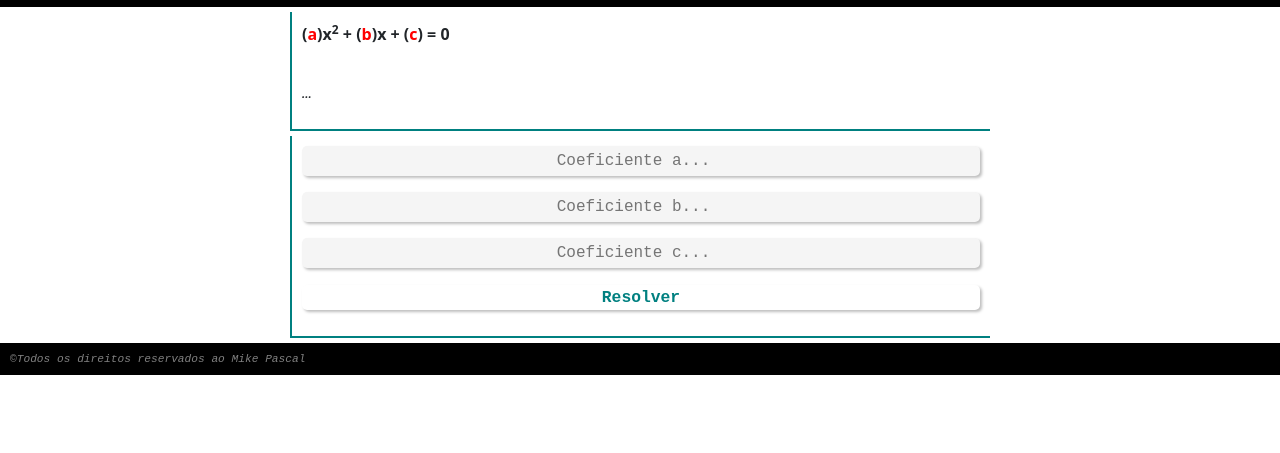
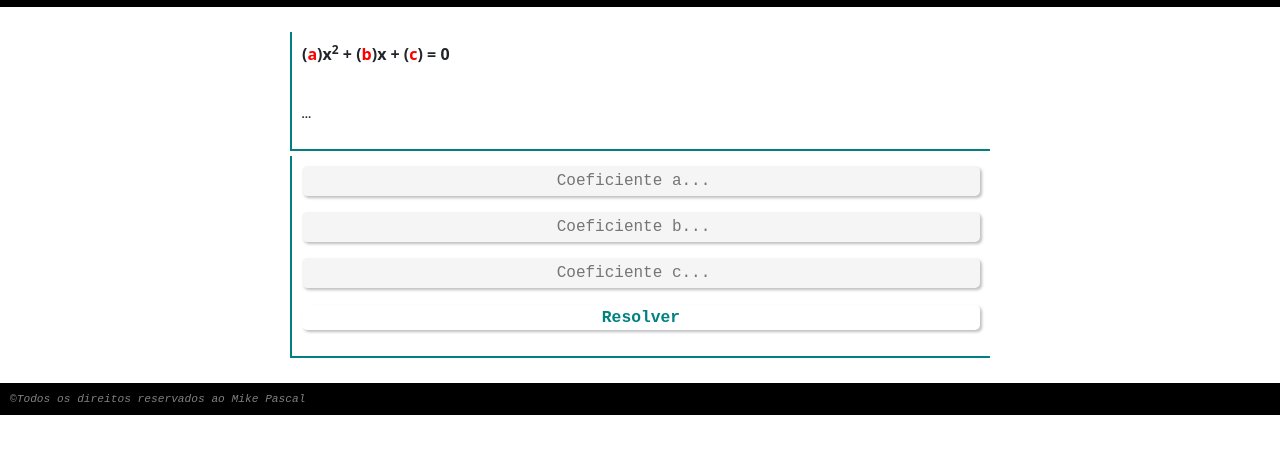
Before and after one commit to Mikeprogrammer973/Equation-Resolve, a plain HTML site: page index.html in a window 1280 px wide. Shown: the part 33-486 px from the top of the page. Drawn offline with Linux system fonts and the light colour scheme.

Commit message:
Update style.css
...

```diff
--- a/style.css
+++ b/style.css
@@ -38,6 +38,10 @@ header img{
 header span{
   font:bold 1.2em monospace;
   color:lightgray;
+}
+
+main{
+  padding:20px 7px;
 }
 
 section{
```
